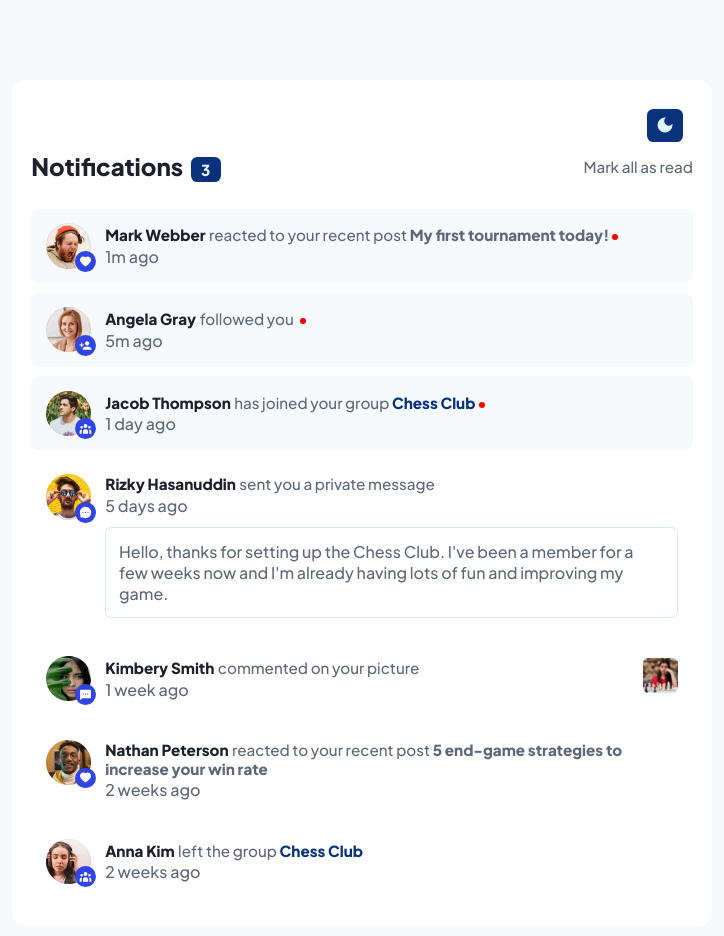
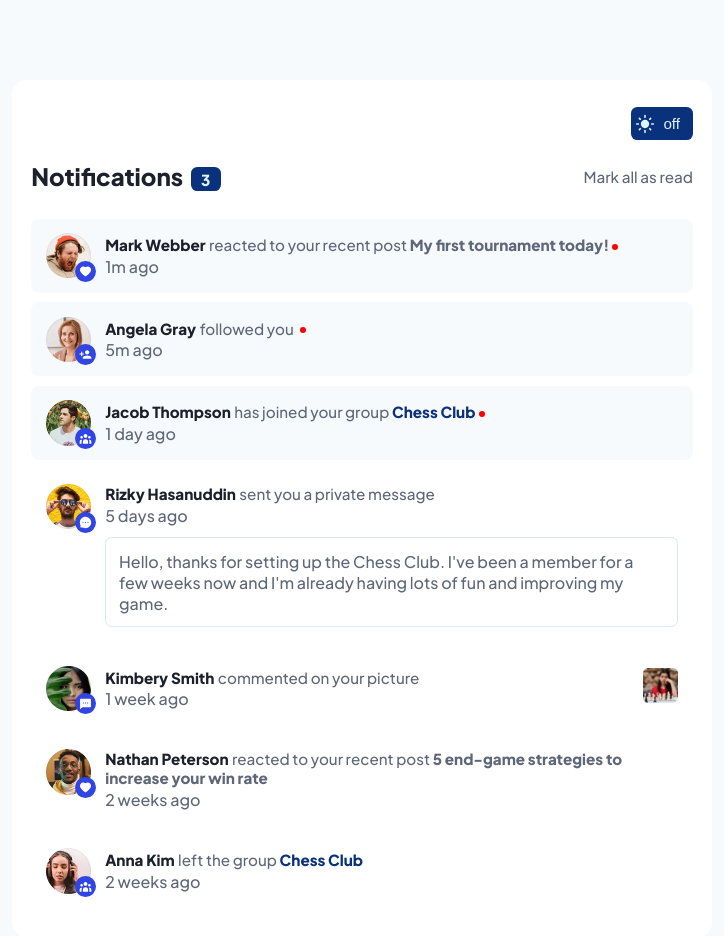
Before and after one commit to jonathan401/FEM-Notification-Page, a React (Create React App) app: page / in a window 1280 px wide. Shown: the whole page, without its empty margins (278-1002 px from the left). Built offline with nearby package versions, Linux system fonts and the light colour scheme.

Commit message:
improve theme toggle accessibility

```diff
--- a/src/components/common/ThemeToggle.tsx
+++ b/src/components/common/ThemeToggle.tsx
@@ -5,11 +5,12 @@ import ThemeContext, { ThemeContextType } from "../../contexts/ThemeContext";
 import { MdLightMode, MdDarkMode } from "react-icons/md";
 
 export const ThemeToggleStyled = styled.button`
-  margin: 0.6rem 0.6rem 0.6rem auto;
+  margin: 0.5rem 0 1.3rem auto;
   border-radius: 0.4rem;
+  padding: 0.4rem 0.3rem;
+  outline: 0;
   border: 0;
-  padding: 0.4rem 0.5rem;
-  outline: 0;
+  width: fit-content;
   display: flex;
   justify-content: center;
   align-items: center;
@@ -21,17 +22,31 @@ export const ThemeToggleStyled = styled.button`
     outline-offset: 2px;
     outline: 2px solid ${({ theme }) => theme.tertiary};
   }
+
+  span {
+    font-size: clamp(0.87rem, 2vw, 0.95rem);
+    padding: 0 0.5rem;
+    color: ${({ theme }) => theme.textLight};
+    display: inline-block;
+  }
 `;
 
 const ThemeToggle = () => {
   const { theme, switchTheme } = useContext(ThemeContext) as ThemeContextType;
   return (
-    <ThemeToggleStyled onClick={() => switchTheme(theme)}>
-      {theme === "dark" ? (
-        <MdLightMode size="20" color="#def3fa" />
+    <ThemeToggleStyled
+      type="button"
+      aria-label="theme switch"
+      role="switch"
+      aria-checked={theme === "dark" ? true : false}
+      onClick={() => switchTheme(theme)}
+    >
+      {theme === "light" ? (
+        <MdLightMode aria-hidden="true" size="20" color="#def3fa" />
       ) : (
-        <MdDarkMode size="20" color="#def3fa" />
+        <MdDarkMode aria-hidden="true" size="20" color="#def3fa" />
       )}
+      <span>{theme === "dark" ? "on" : "off"}</span>
     </ThemeToggleStyled>
   );
 };
```
